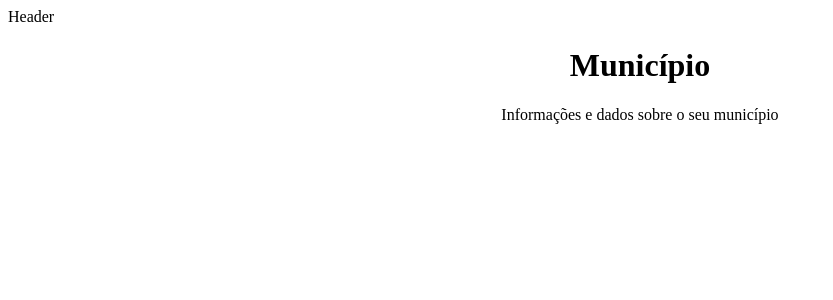
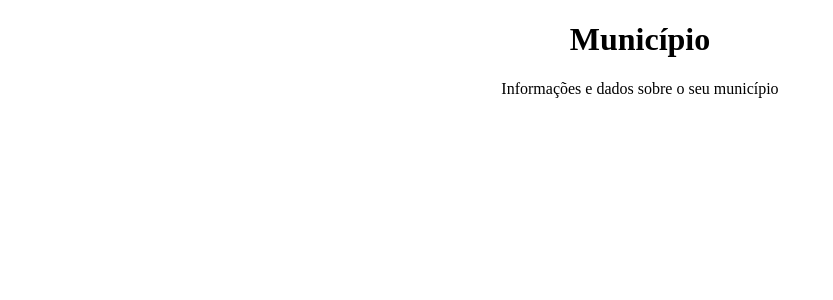
Before and after one commit to Baxhen-Technologies/bax, a React (Create React App) app: page / in a window 1280 px wide. Shown: the top 300 px of the page, without its empty margins (0-833 px from the left). Built offline with nearby package versions, Linux system fonts and the light colour scheme.

Commit message:
feat: removed header from landing page

```diff
--- a/src/components/App.tsx
+++ b/src/components/App.tsx
@@ -10,12 +10,18 @@ import { Landing } from './Landing';
 
 interface AppProps {}
 
+const withoutHeader = ['/'];
+
 export const App: React.FC<AppProps> = () => {
   return (
     <div>
       <Router history={history}>
         <div className="container">
-          <Header />
+          {withoutHeader.includes(window.location.pathname) ? (
+            <></>
+          ) : (
+            <Header />
+          )}
           <Route path="/" exact component={Landing}></Route>
           <Route path="/osasco" exact component={Osasco}></Route>
           <Route path="/sao-paulo" exact component={SaoPaulo}></Route>
```
